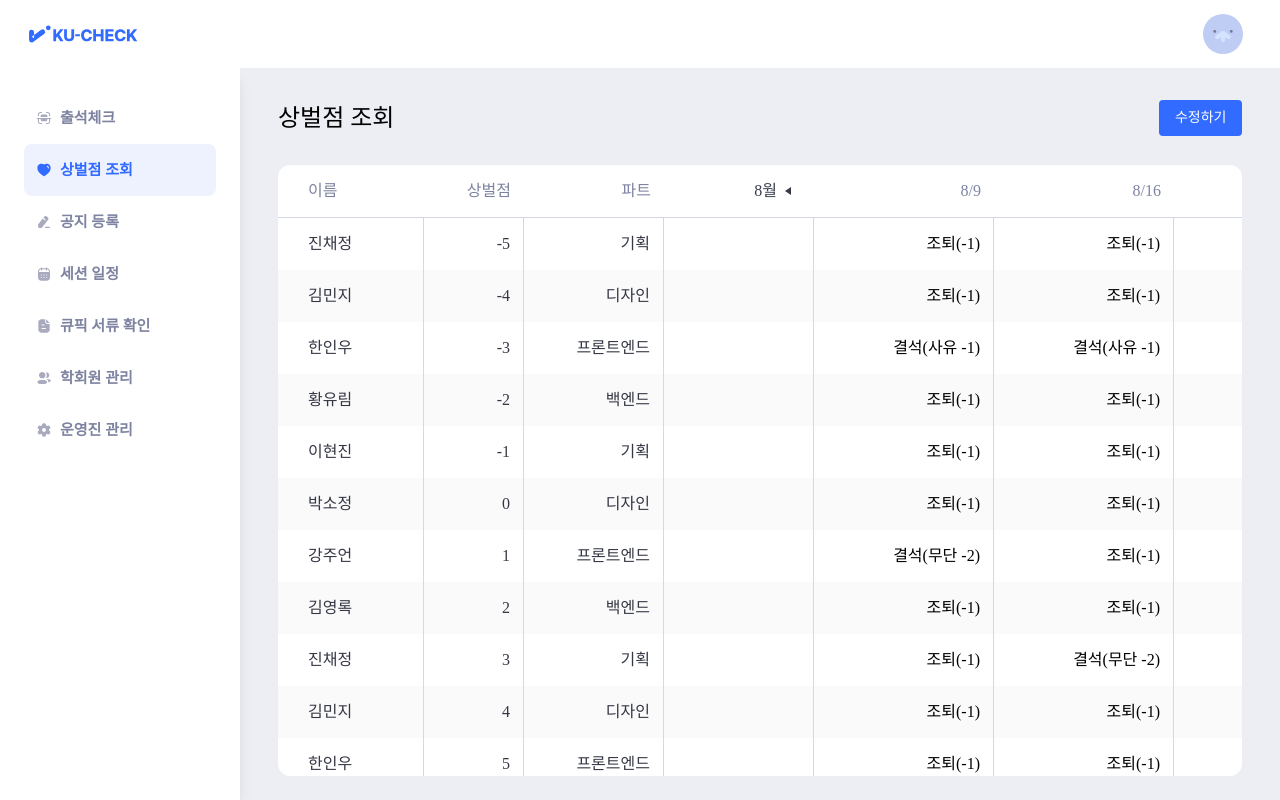
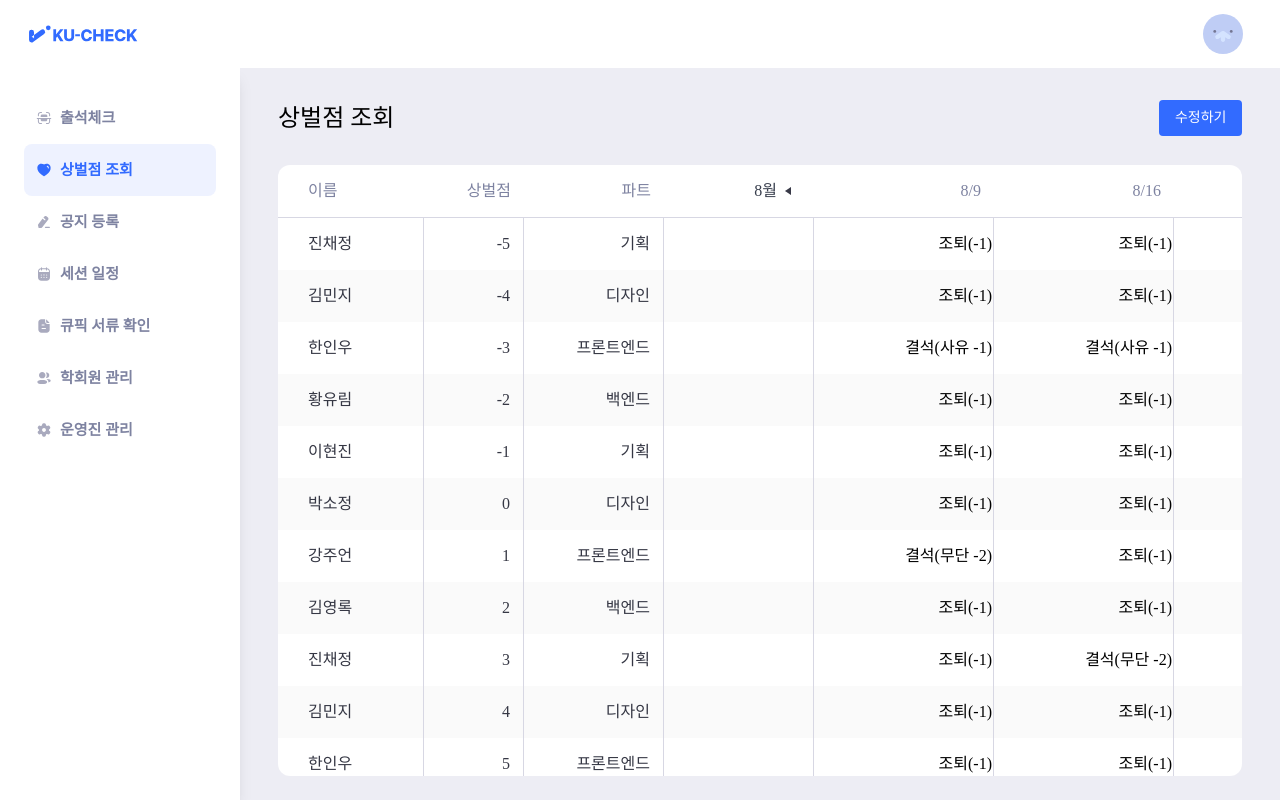
Before and after one commit to Kusitms32th-KuCheck/KuCheck-Front, a Next.js app: page /point in a window 1280 px wide. Built offline with nearby package versions, Linux system fonts and the light colour scheme; a web font is replaced by a local one.

Commit message:
style(#16): 패딩 수정

```diff
--- a/src/components/manager/member/member-row/MemberTableRow.tsx
+++ b/src/components/manager/member/member-row/MemberTableRow.tsx
@@ -102,7 +102,7 @@ export default function MemberTableRow({
         </div>
 
         <div
-          className={`body-lg-medium flex h-[68px] items-center justify-start border-r border-gray-200 pl-6 text-gray-900 ${baseBg} group-hover:bg-gray-100`}
+          className={`body-lg-medium flex h-[68px] items-center justify-start border-r border-gray-200 pl-3 text-gray-900 ${baseBg} group-hover:bg-gray-100`}
         >
           <SessionCell
             isEditMode={isEditMode}
--- a/src/components/manager/member/member-row/SessionCell.tsx
+++ b/src/components/manager/member/member-row/SessionCell.tsx
@@ -34,7 +34,7 @@ export default function SessionCell({
   return (
     <div className={className}>
       {isEditMode ? (
-        <div className={`flex h-[52px] w-full items-center justify-start pr-[15px]`}>
+        <div className={`flex h-[52px] w-full items-center justify-start pr-[1px]`}>
           <Dropdown
             unstyled
             triggerClassName={isModified ? 'body-lg-semibold text-primary-500 ' : 'text-gray-900 body-lg-medium '}
--- a/src/components/manager/point/point-row/PointTableRow.tsx
+++ b/src/components/manager/point/point-row/PointTableRow.tsx
@@ -89,7 +89,7 @@ export default function PointTableRow({
               value={value}
               isModified={isModified}
               onChange={(v) => onSessionChange(memberIndex, date, v)}
-              className={`w-full border-r border-gray-200 group-hover:bg-gray-100 ${baseBg} px-[13px]`}
+              className={`w-full border-r border-gray-200 group-hover:bg-gray-100 ${baseBg} px-[1px]`}
             />
           </div>
         )
```
